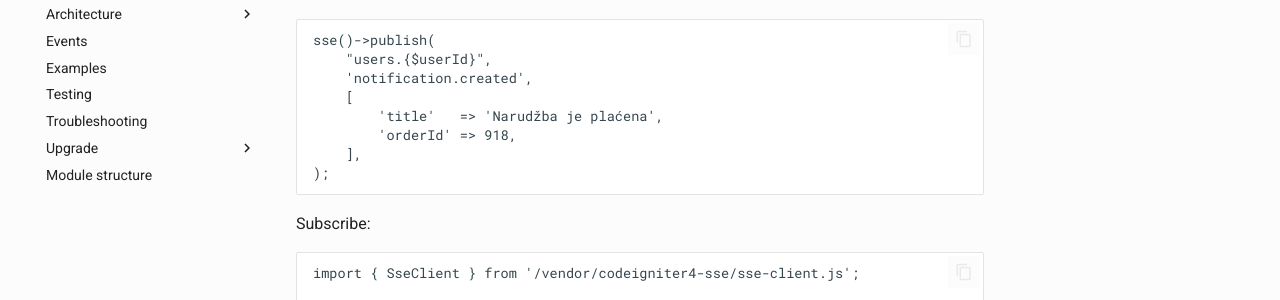
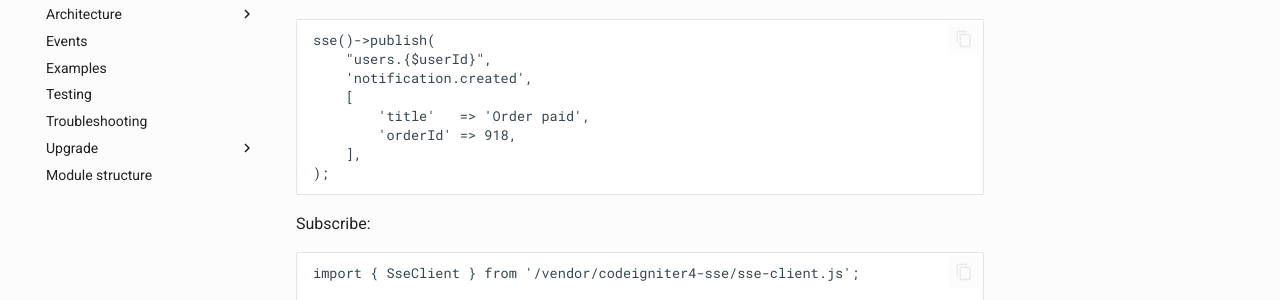
Before and after one commit to maniaba/codeigniter4-sse, an MkDocs documentation site: the page built from docs/index.md, in a window 1280 px wide and 900 px high, scrolled down 907 px. Shown: the part 229-529 px from the top of the window. Built offline with MkDocs 1.6.1 and Material for MkDocs 9.7.7, drawn with Linux system fonts in a browser that asks for light colours; comment, search, counter and statistics services are not loaded; the version menu is left out; a style sheet for code colours, icons or effects is not loaded.

```diff
--- a/docs/index.md
+++ b/docs/index.md
@@ -45,7 +45,7 @@ sse()->publish(
     "users.{$userId}",
     'notification.created',
     [
-        'title'   => 'Narudžba je plaćena',
+        'title'   => 'Order paid',
         'orderId' => 918,
     ],
 );
```
Also changed, not shown: README.md (+1 -1 lines), docs/quick-start.md (+1 -1 lines).
